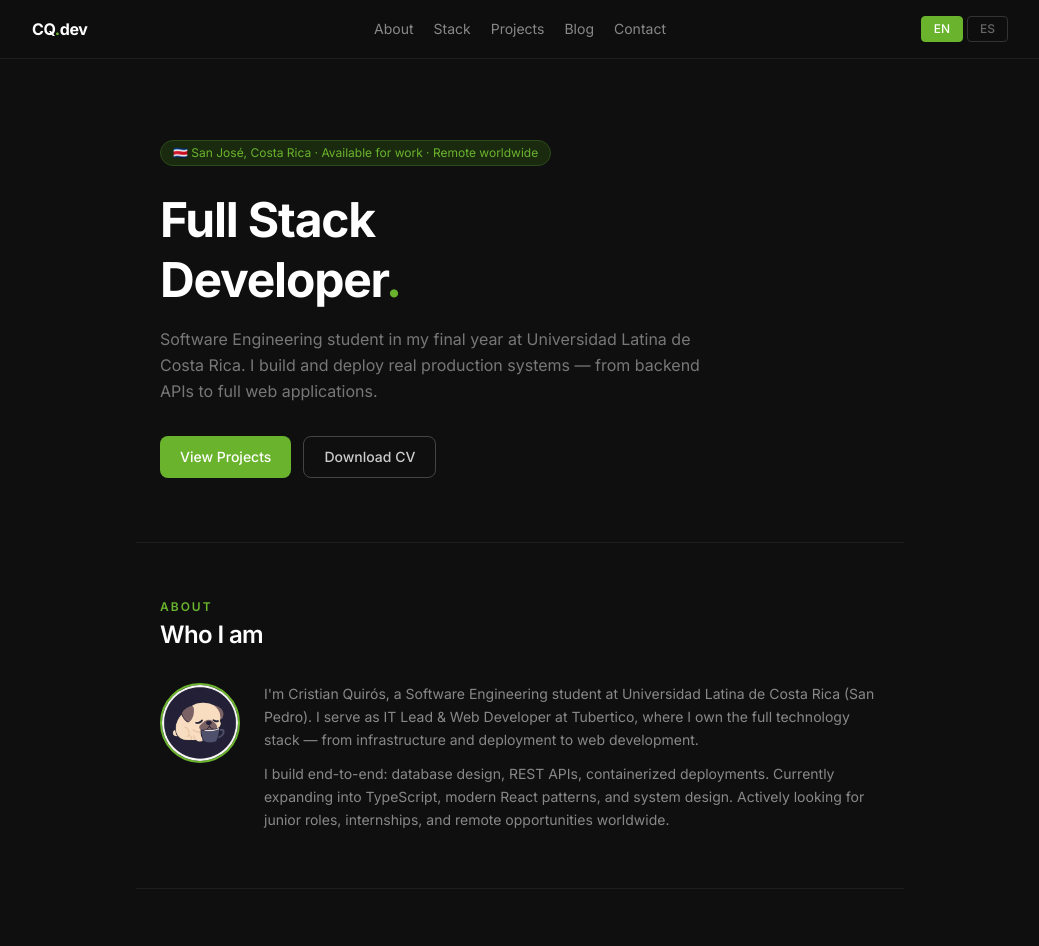
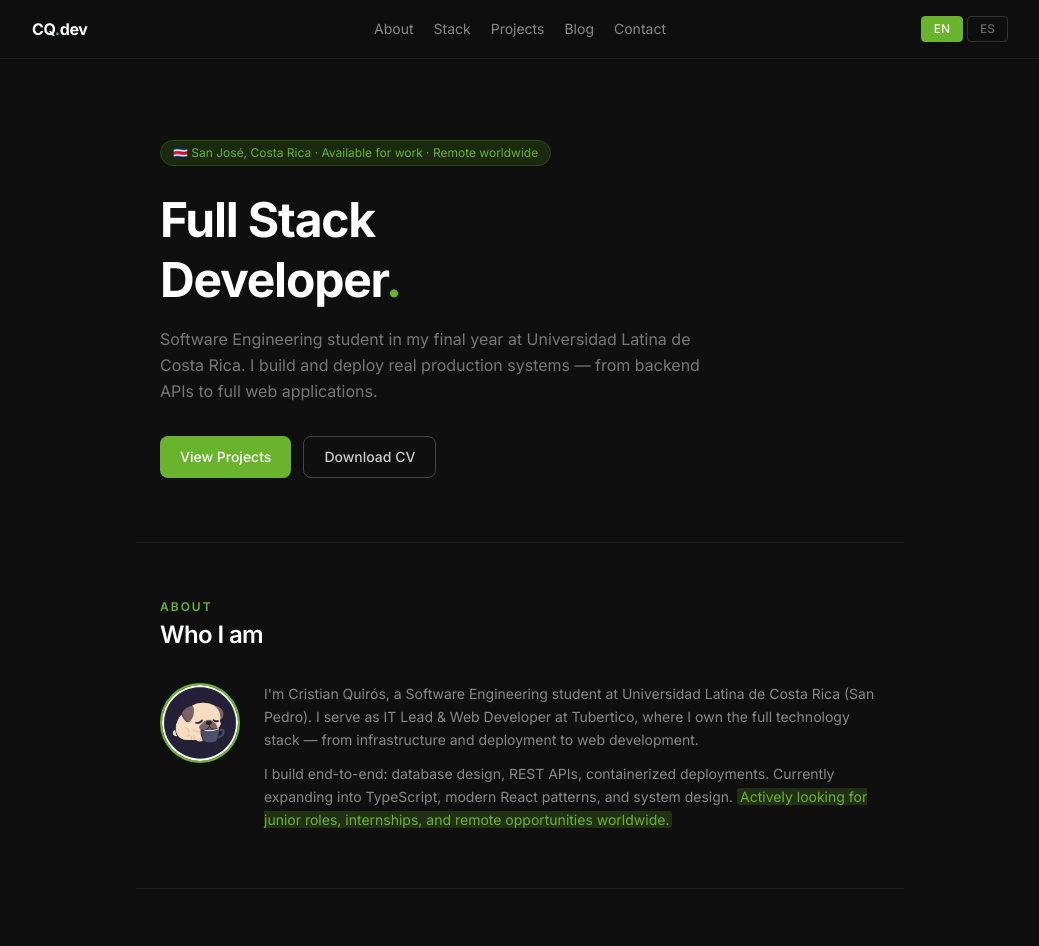
Before and after one commit to CQuiros2/portfolio, a React (Vite) app: page / in a window 1280 px wide. Shown: the top 946 px of the page, without its empty margins (120-1159 px from the left). Built offline with nearby package versions, Linux system fonts and the light colour scheme.

Commit message:
feat: highlight open to work in about section

```diff
--- a/src/App.jsx
+++ b/src/App.jsx
@@ -109,8 +109,8 @@ export default function App() {
             className="w-20 h-20 rounded-full object-cover border-2 flex-shrink-0"
             style={{ borderColor: GREEN }} />
           <div className="space-y-3">
-            <p className="text-[#888] text-sm leading-relaxed">{t.about.p1}</p>
-            <p className="text-[#888] text-sm leading-relaxed">{t.about.p2}</p>
+            <p className="text-[#888] text-sm leading-relaxed" dangerouslySetInnerHTML={{ __html: t.about.p1 }} />
+            <p className="text-[#888] text-sm leading-relaxed" dangerouslySetInnerHTML={{ __html: t.about.p2 }} />
           </div>
         </div>
       </section>
--- a/src/data.js
+++ b/src/data.js
@@ -19,7 +19,7 @@ export const content = {
       label: 'About',
       title: 'Who I am',
       p1: "I'm Cristian Quirós, a Software Engineering student at Universidad Latina de Costa Rica (San Pedro). I serve as IT Lead & Web Developer at Tubertico, where I own the full technology stack — from infrastructure and deployment to web development.",
-      p2: "I build end-to-end: database design, REST APIs, containerized deployments. Currently expanding into TypeScript, modern React patterns, and system design. Actively looking for junior roles, internships, and remote opportunities worldwide.",
+      p2: "I build end-to-end: database design, REST APIs, containerized deployments. Currently expanding into TypeScript, modern React patterns, and system design. <mark>Actively looking for junior roles, internships, and remote opportunities worldwide.</mark>",
     },
     stack: {
       label: 'Stack',
@@ -97,7 +97,7 @@ export const content = {
       label: 'Sobre mí',
       title: 'Quién soy',
       p1: "Soy Cristian Quirós, estudiante de Ingeniería del Software en la Universidad Latina de Costa Rica (Sede San Pedro). Me desempeño como IT Lead & Web Developer en Tubertico, donde soy dueño del stack tecnológico completo — desde la infraestructura y el despliegue hasta el desarrollo web.",
-      p2: "Construyo de punta a punta: diseño de base de datos, APIs REST, despliegues con Docker. Actualmente ampliando mis habilidades en TypeScript, React moderno y diseño de sistemas. En búsqueda activa de roles junior, prácticas y trabajo remoto en cualquier parte del mundo.",
+      p2: "Construyo de punta a punta: diseño de base de datos, APIs REST, despliegues con Docker. Actualmente ampliando mis habilidades en TypeScript, React moderno y diseño de sistemas. <mark>En búsqueda activa de roles junior, prácticas y trabajo remoto en cualquier parte del mundo.</mark>",
     },
     stack: {
       label: 'Stack',
--- a/src/index.css
+++ b/src/index.css
@@ -6,6 +6,13 @@ html { scroll-behavior: smooth; }
 
 body {
   @apply bg-[#0f0f0f] text-[#e5e5e5] font-sans antialiased;
+}
+
+mark {
+  background-color: #6AB42D33;
+  color: #6AB42D;
+  padding: 0 3px;
+  border-radius: 3px;
 }
 
 ::selection {
```
